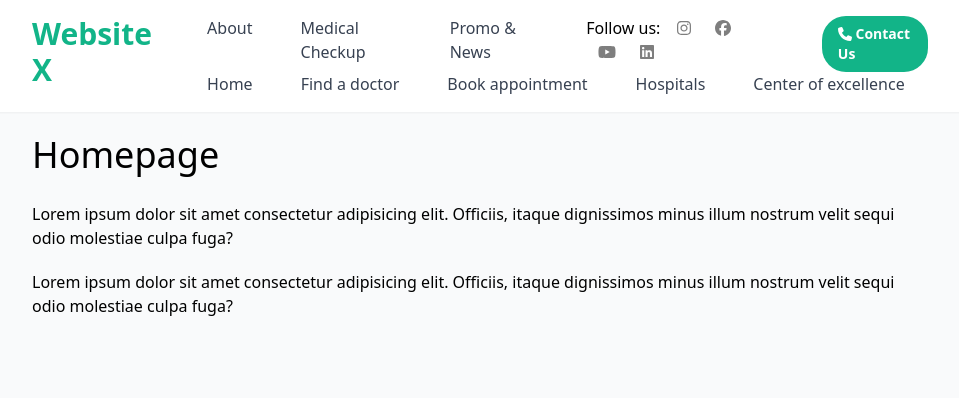
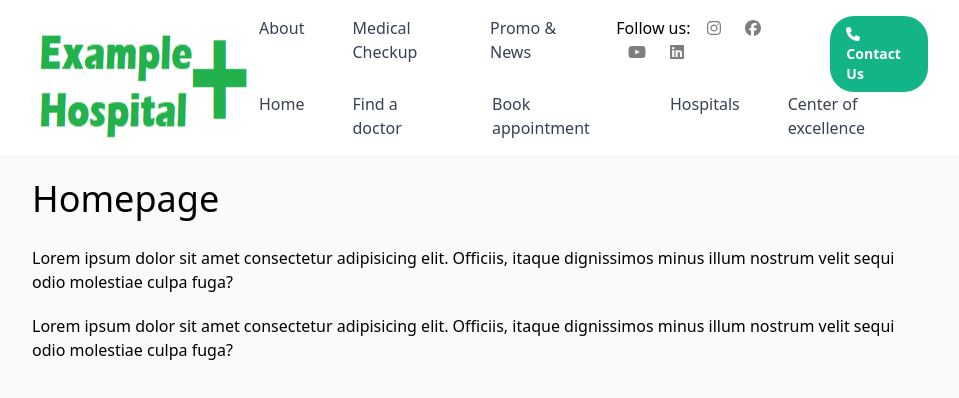
Before and after one commit to bimoich/web-rs, a Nuxt app: page / in a window 1280 px wide. Shown: the top 398 px of the page, without its empty margins (160-1119 px from the left). Built offline with nearby package versions, Linux system fonts and the light colour scheme.

Commit message:
add icon, still need restyling

```diff
--- a/assets/css/tailwind.css
+++ b/assets/css/tailwind.css
@@ -7,11 +7,6 @@ body {
 }
 
 @layer base {
-  @font-face {
-    font-family: brands;
-    font-weight: 400;
-    src: url(/assets/fonts/fa-brands.ttf) format("ttf");
-  }
 }
 
 @layer components {
--- a/layouts/default.vue
+++ b/layouts/default.vue
@@ -2,7 +2,10 @@
     <div>
         <header class="shadow-sm bg-white">
             <nav class="nav-bar">
-                <a href="/" class="home-btn">Website X</a>
+                <!-- <a href="/" class="home-btn">
+                            <img :src="require('~/assets/logo.png')" role="link" @click="navigate" />
+                        </a> -->
+                <img src="~/assets/logo.png" class=""  />
                 <div class="flex-row">
                     <ul class="flex gap-12">
                         <NuxtLink class="nav-link" to="/">About</NuxtLink>
@@ -33,6 +36,9 @@
         <div class="content-container">
             <slot />
         </div>
+
+        <footer>
+        </footer>
     </div>
 </template>
 
```
Also changed, not shown: assets/logo.png (added).
